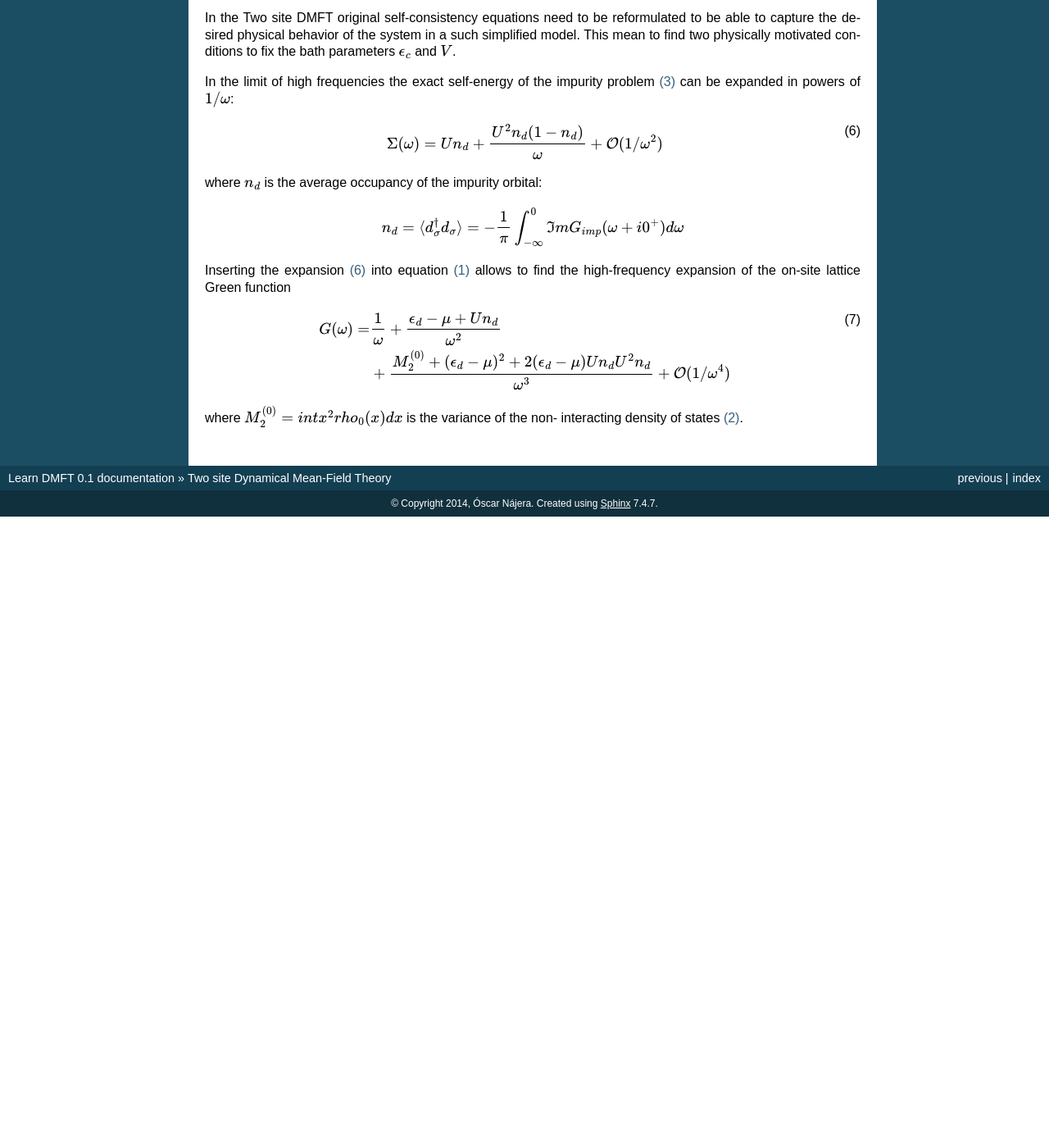
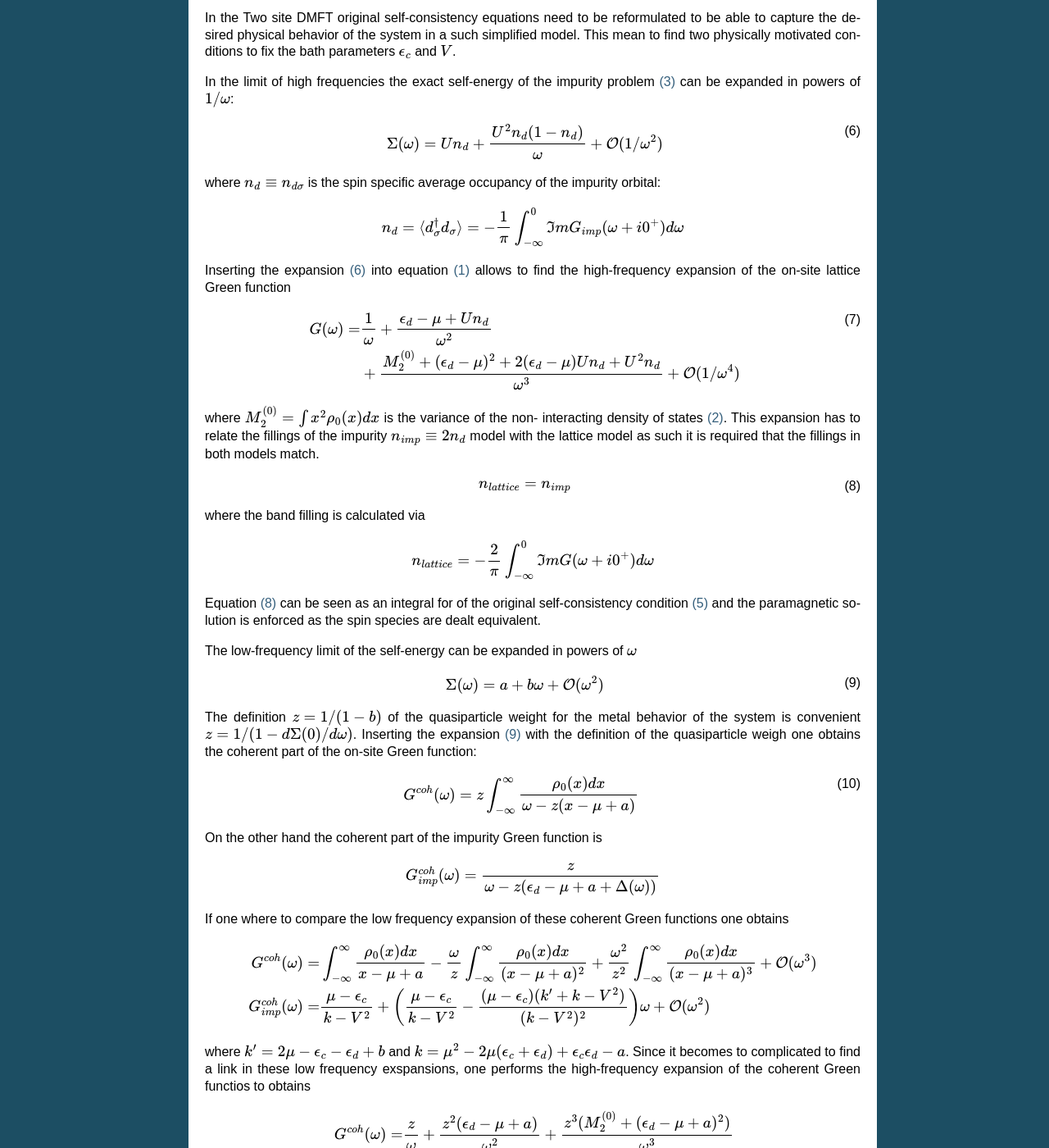
Before and after one commit to Titan-C/pydmft, a Sphinx documentation site: the page built from docs/twosite.rst, in a window 1280 px wide and 1400 px high, scrolled down 1852 px. Shown: the whole window at 82% size. Built offline with Sphinx 7.4.7, drawn with Linux system fonts in a browser that asks for light colours; formulas are drawn with MathJax 3; before the commit the page ends 2482 px from its top, so only the background shows below that; some of the changed text lies outside the part shown.

Commit message:
Self-consistency equations description

```diff
--- a/docs/twosite.rst
+++ b/docs/twosite.rst
@@ -121,7 +121,7 @@
            + \mathcal{O}(1/\omega^2)
    :label: High_w_sigma_expan
 
-where :math:`n_d` is the average occupancy of the impurity orbital:
+where :math:`n_d\equiv n_{d\sigma}` is the spin specific average occupancy of the impurity orbital:
 
 .. math:: n_d = \braket{d^\dagger_\sigma d_\sigma} = - \frac{1}{\pi}
    \int_{-\infty}^0 \Im m G_{imp}(\omega+ i0^+) d\omega
@@ -132,8 +132,67 @@
 .. math:: G(\omega) =&
     \frac{1}{\omega} + \frac{\epsilon_d - \mu + U n_d}{\omega^2} \\
     & + \frac{M_2^{(0)} + (\epsilon_d - \mu)^2 + 2(\epsilon_d -\mu)U n_d
-              U^2 n_d}{\omega^3} + \mathcal{O}(1/\omega^4)
+             + U^2 n_d}{\omega^3} + \mathcal{O}(1/\omega^4)
     :label: High_w_sigma_expan_High_G
 
-where :math:`M_2^{(0)}=\\int  x^2 \\rho_0(x)dx` is the variance of the non-
-interacting density of states :eq:`Bethe_dos`.
+where :math:`M_2^{(0)}=\int  x^2 \rho_0(x)dx` is the variance of the non-
+interacting density of states :eq:`Bethe_dos`. This expansion has to relate the
+fillings of the impurity :math:`n_{imp} \equiv 2 n_d` model with the lattice model as such it is required that the fillings
+in both models match.
+
+.. math:: n_{lattice} = n_{imp}
+   :label: occupancy_match
+
+where the band filling is calculated via
+
+.. math:: n_{lattice} = - \frac{2}{\pi} \int_{-\infty}^0 \Im m G(\omega+ i0^+) d\omega
+
+Equation :eq:`occupancy_match` can be seen as an integral for of the original
+self-consistency condition :eq:`DMFT_selfconsistency` and the paramagnetic
+solution is enforced as the spin species are dealt equivalent.
+
+The low-frequency limit of the self-energy can be expanded in powers of :math:`\omega`
+
+.. math:: \Sigma(\omega) = a + b\omega +\mathcal{O}(\omega^2)
+   :label: Low_w_sigma_expan
+
+The definition :math:`z=1/(1-b)` of the quasiparticle weight for the metal behavior
+of the system is convenient :math:`z=1/(1-d\Sigma(0)/d\omega)`. Inserting the
+expansion :eq:`Low_w_sigma_expan` with the definition of the quasiparticle
+weigh one obtains the coherent part of the on-site Green function:
+
+.. math:: G^{coh}(\omega) = z \int_{-\infty}^{\infty} \frac{\rho_0(x)dx}{\omega -z(x-\mu+a)}
+   :label: G_coh
+
+On the other hand the coherent part of the impurity Green function is
+
+.. math:: G^{coh}_{imp}(\omega) = \frac{z}{\omega - z(\epsilon_d - \mu + a + \Delta(\omega))}
+
+If one where to compare the low frequency expansion of these coherent Green functions
+one obtains
+
+.. math::
+    G^{coh}(\omega)= & \int_{-\infty}^{\infty} \frac{\rho_0(x)dx}{x - \mu + a}
+    - \frac{\omega}{z}\int_{-\infty}^{\infty} \frac{\rho_0(x)dx}{(x - \mu + a)^2}
+    + \frac{\omega^2}{z^2}\int_{-\infty}^{\infty} \frac{\rho_0(x)dx}{(x - \mu + a)^3} +\mathcal{O}(\omega^3) \\
+    G^{coh}_{imp}(\omega)= & \frac{\mu -\epsilon_c}{k-V^2}  + \left(\frac{\mu -\epsilon_c}{k-V^2}
+    - \frac{(\mu - \epsilon_c)(k' + k -  V^2)}{(k-V^2)^2}\right) \omega +\mathcal{O}(\omega^2)
+
+where :math:`k'=2\mu - \epsilon_c - \epsilon_d + b` and
+:math:`k=\mu^2 -2\mu(\epsilon_c + \epsilon_d) + \epsilon_c\epsilon_d -a`. Since
+it becomes to complicated to find a link in these low frequency exspansions, one
+performs the high-frequency expansion of the coherent Green functios to obtains
+
+.. math::
+    G^{coh}(\omega) =& \frac{z}{\omega} + \frac{z^2(\epsilon_d - \mu +a)}{\omega^2}
+    +\frac{z^3(M_2^{(0)} + (\epsilon_d - \mu +a)^2)}{\omega^3} \\
+    G^{coh}_{imp}(\omega)= & \frac{z}{\omega} + \frac{z^2(\epsilon_d - \mu +a)}{\omega^2}
+    +\frac{z^2V^2 + z^3(\epsilon_d - \mu +a)^2)}{\omega^3} \\
+
+leading to the second self-consistency condition
+
+.. math:: V^2 = z M_2^{(0)}
+   :label: hybridization_match
+
+Algorithm implementation
+''''''''''''''''''''''''
```
